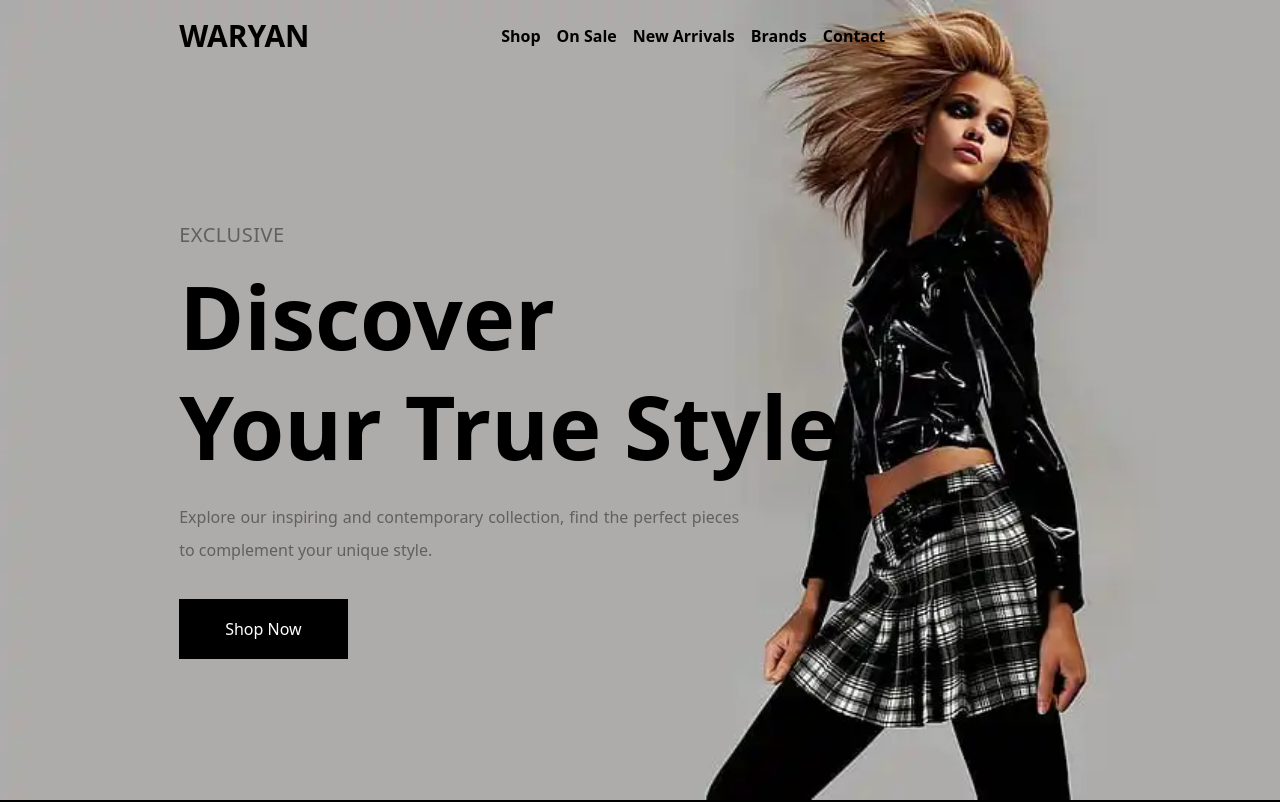
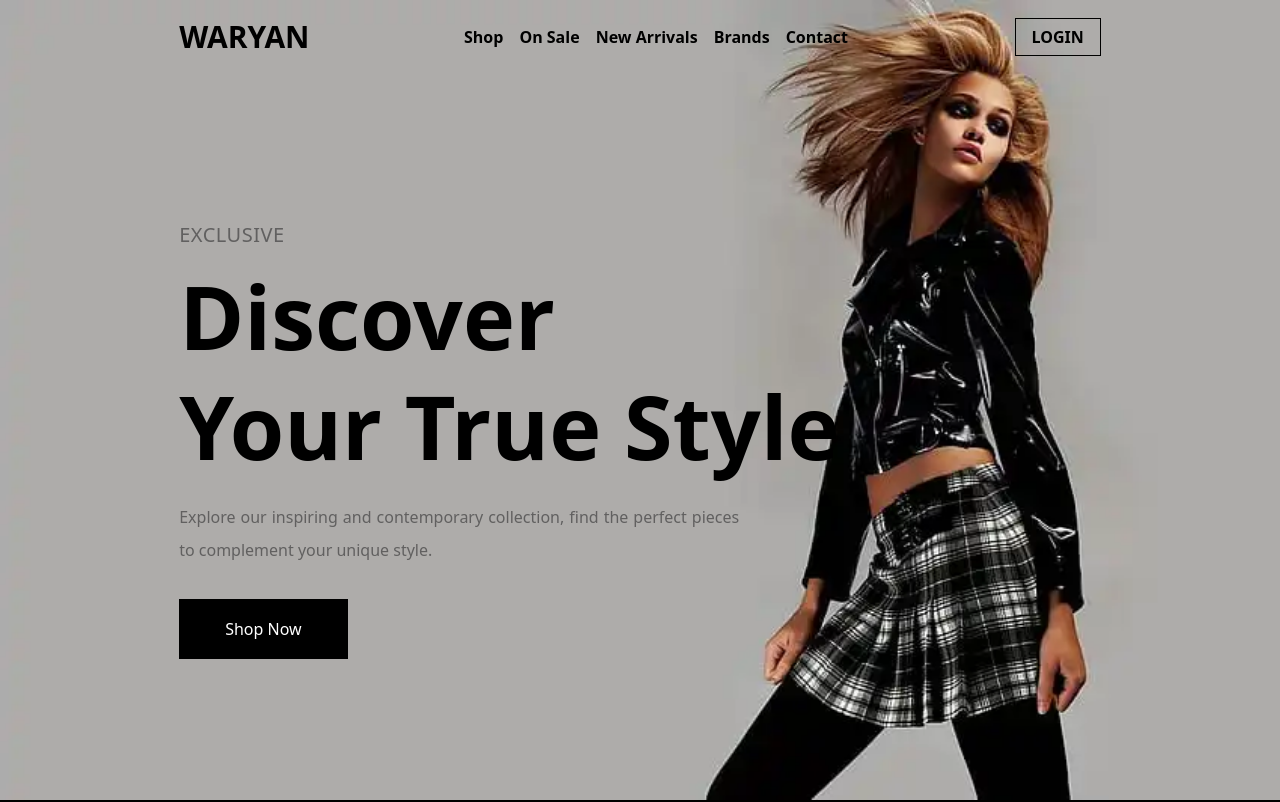
Before and after one commit to msopiann/react-online-store, a React (Vite) app: page / in a window 1280 px wide. Shown: the top 802 px of the page. Built offline with nearby package versions, Linux system fonts and the light colour scheme; the HTML template or start-up script is replaced by a standard one.

Commit message:
style: redesign navbar for large and mobile screen responsive

```diff
--- a/src/components/Navbar.jsx
+++ b/src/components/Navbar.jsx
@@ -29,17 +29,34 @@ export default function Navbar() {
         Waryan
       </a>
 
-      <ul className="navlist hidden md:flex space-x-2 md:space-x-4">
-        {navData.map((items) => (
-          <li key={items.id} className="hover:-translate-y-1 transition-all">
-            <a
-              href={items.url}
-              className="transition-all font-semibold hover:underline hover:text-blue-500"
-            >
-              {items.title}
-            </a>
-          </li>
-        ))}
+      <ul className="hidden md:flex space-x-2 md:space-x-4">
+        {navData.map((item) => {
+          if (item.id === "6") {
+            return (
+              <li
+                key={item.id}
+                className="md:hidden hover:-translate-y-1 transition-all"
+              >
+                <a
+                  href={item.url}
+                  className="transition-all font-semibold hover:underline hover:text-blue-500"
+                >
+                  {item.title}
+                </a>
+              </li>
+            );
+          }
+          return (
+            <li key={item.id} className="hover:-translate-y-1 transition-all">
+              <a
+                href={item.url}
+                className="transition-all font-semibold hover:underline hover:text-blue-500"
+              >
+                {item.title}
+              </a>
+            </li>
+          );
+        })}
       </ul>
 
       <div className="nav-right text-xl space-x-3">
@@ -47,7 +64,7 @@ export default function Navbar() {
           <a
             href={items.href}
             key={items.id}
-            className="transition-all hover:text-blue-500"
+            className="transition-all hover:text-blue-500 md:hidden"
           >
             <i className={items.name}></i>
           </a>
@@ -60,6 +77,13 @@ export default function Navbar() {
               : "ri-menu-line inline-flex transition-all hover:text-blue-500 md:hidden"
           }
         ></div>
+
+        <a
+          href="#"
+          className="hidden md:block px-4 py-1 border border-solid border-black bg-transparent uppercase text-p-size font-bold transition-all hover:-translate-y-2 hover:underline hover:text-blue-500"
+        >
+          login
+        </a>
       </div>
 
       <ul
--- a/src/lib/data.js
+++ b/src/lib/data.js
@@ -47,6 +47,11 @@ export const navData = [
   {
     id: "5",
     title: "Contact",
+    url: "#",
+  },
+  {
+    id: "6",
+    title: "Login",
     url: "#",
   },
 ];
```
